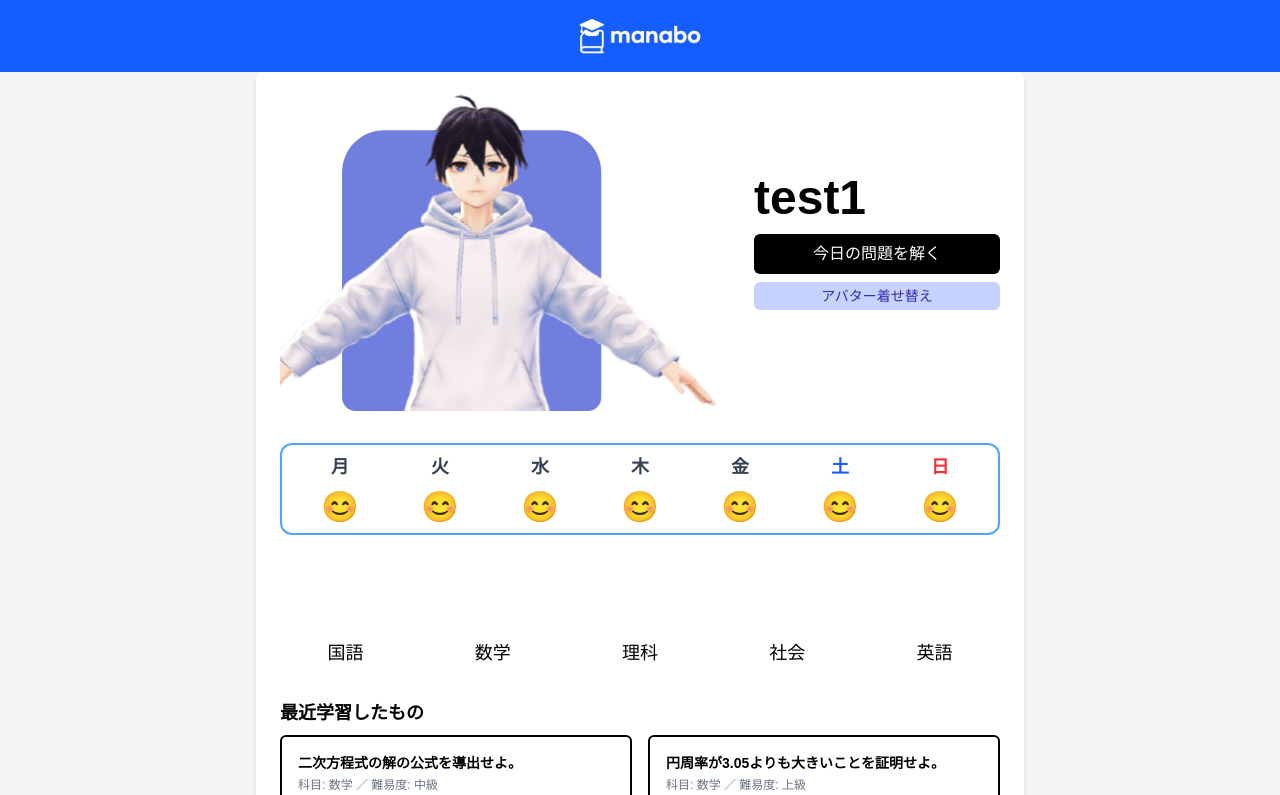
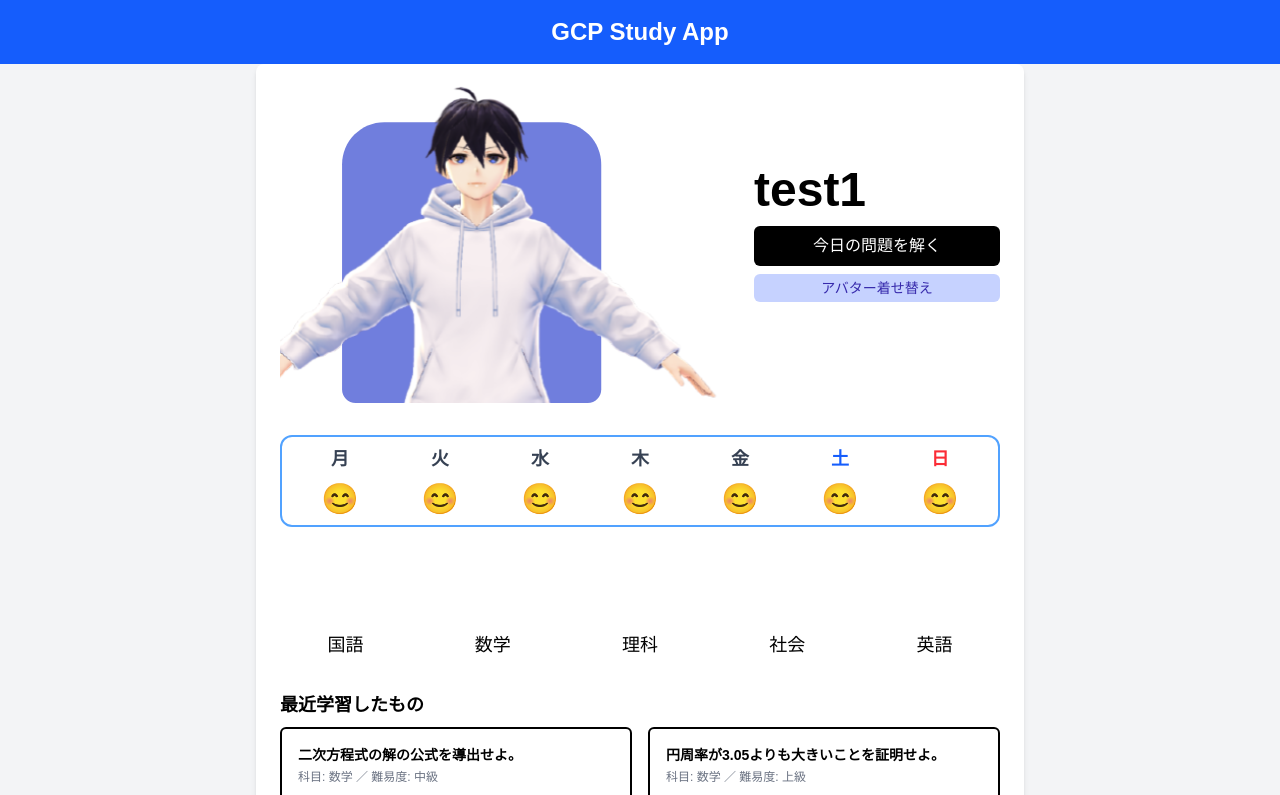
Before and after one commit to Kenjiro56/gcp-eduapp-front, a Next.js app: page / in a window 1280 px wide. Shown: the top 795 px of the page. Built offline with nearby package versions, Linux system fonts and the light colour scheme.

Commit message:
Revert "Fix/header"

```diff
--- a/src/components/Header.tsx
+++ b/src/components/Header.tsx
@@ -1,21 +1,24 @@
 import React from 'react';
 import Link from 'next/link';
-import Image from 'next/image'
 
 const Header = () => {
   return (
     <header className="bg-blue-600 text-white p-4">
       <div className="container mx-auto flex justify-center items-center">
-        <Link href="/" className="cursor-pointer">
-          <Image
-            src="/serviceLogo.svg"
-            alt="Manabo Logo"
-            width={250}
-            height={60}
-            className="h-10 w-auto"
-            priority
-          />
-        </Link>
+        <h1 className="text-2xl font-bold">GCP Study App</h1>
+        {/* <nav> */}
+          {/* <ul className="flex space-x-4"> */}
+            {/* <li>
+              <Link href="/" className="hover:underline">Home</Link>
+            </li> */}
+            {/* <li>
+              <Link href="/avator" className="hover:underline">Avator</Link>
+            </li> */}
+            {/* <li>
+              <Link href="/lesson" className="hover:underline">Lesson</Link>
+            </li> */}
+          {/* </ul> */}
+        {/* </nav> */}
       </div>
     </header>
   );
```
Also changed, not shown: public/serviceLogo.svg (deleted).
